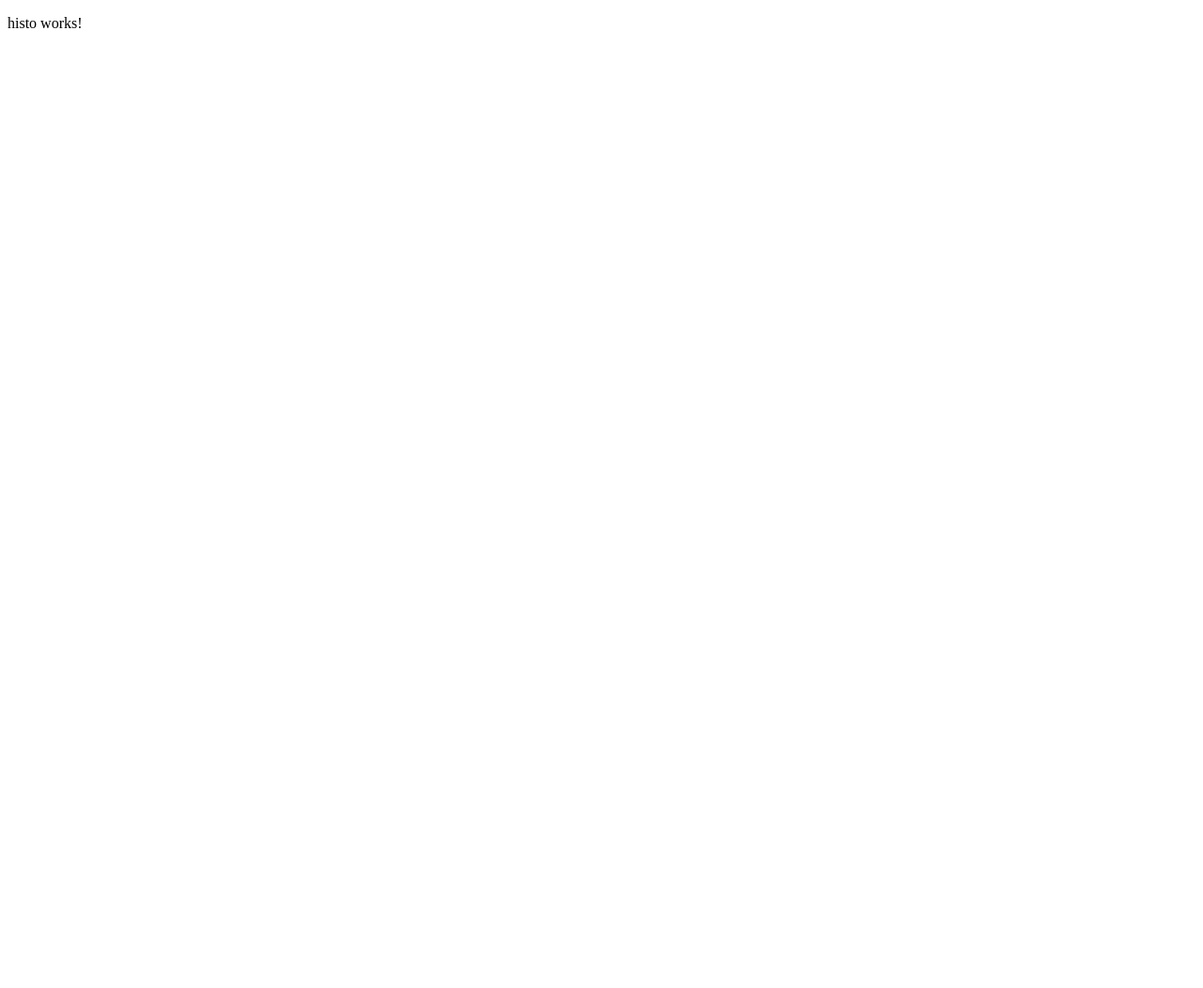
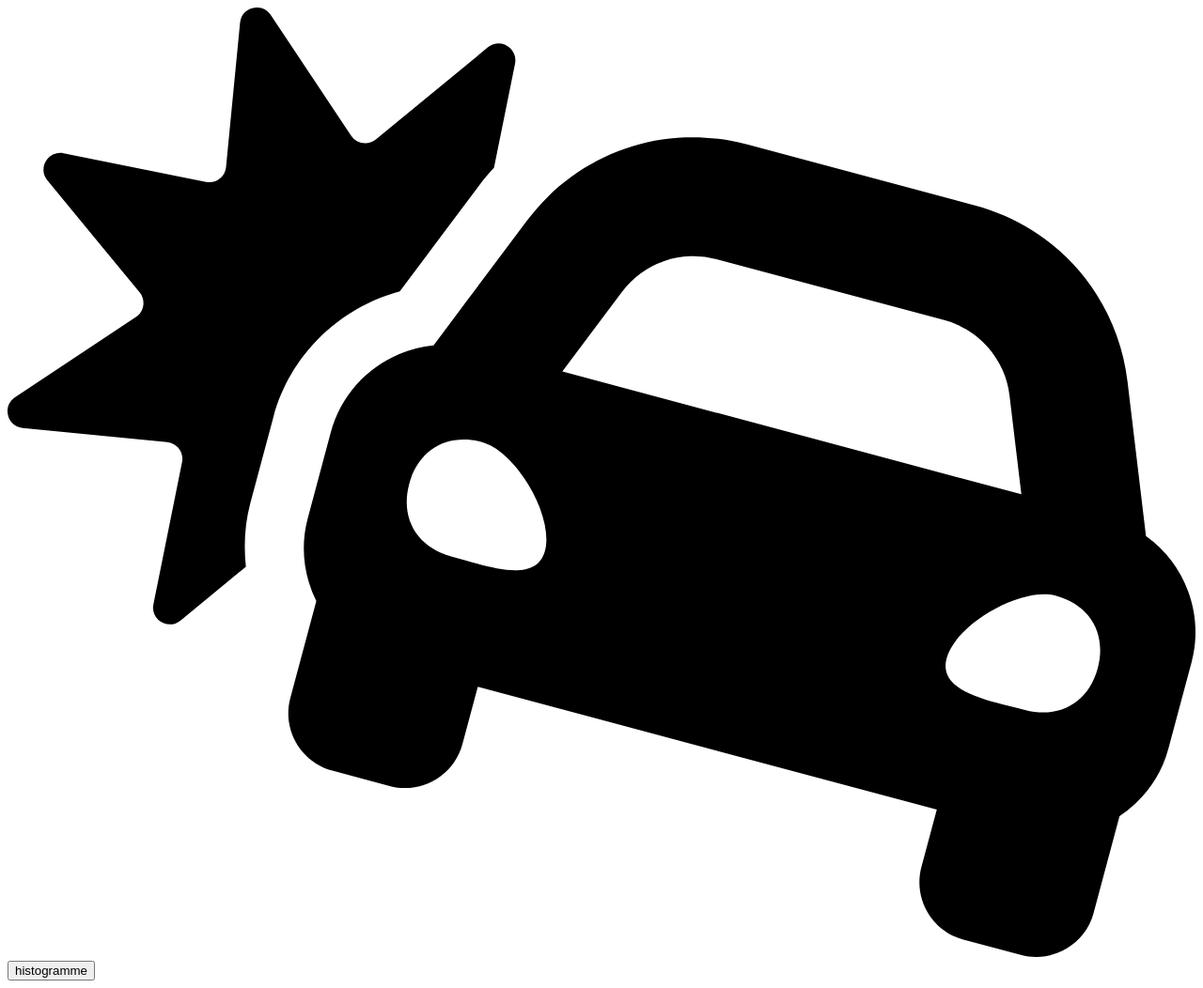
Before and after one commit to MyleeKami/accident-angular, an Angular app: page /histo in a window 1280 px wide. Shown: the whole page at 94% size. Before the commit the page ends 800 px from the top, so only its background shows below. Built offline with nearby package versions, Linux system fonts and the light colour scheme.

Commit message:
ajout du logo

```diff
--- a/src/app/route/histo/histo.component.html
+++ b/src/app/route/histo/histo.component.html
@@ -1 +1,2 @@
-<p>histo works!</p>
+<img src="assets/logo.svg" alt="Logo accident de la route">
+<button>histogramme</button>
```
Also changed, not shown: src/assets/logo.svg (added), 1 other file (tests, documents, lock files or other folders).
